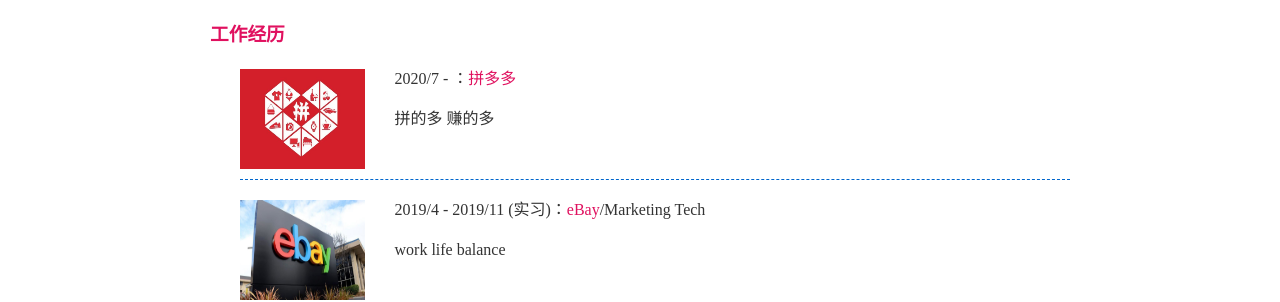
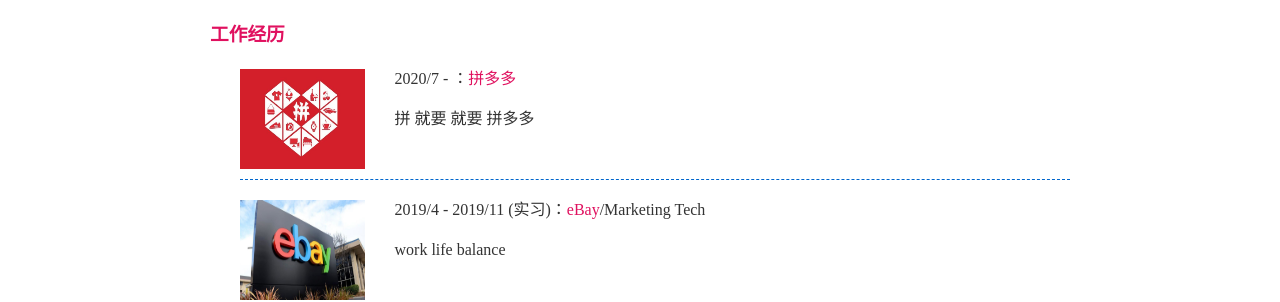
Before and after one commit to ruanwenjun/ruanwenjun.github.io, a Jekyll site: the page built from about/about.html, in a window 1280 px wide. Shown: the part 1290-1592 px from the top of the page. Built offline with Jekyll 4.4.1, drawn with Linux system fonts in a browser that asks for light colours; nearby versions of some CDN libraries; comment, search, counter and statistics services are not loaded.

Commit message:
change about.html

```diff
--- a/about/about.html
+++ b/about/about.html
@@ -50,7 +50,7 @@
             </div>
             <div style="float:left;line-height:20px;width:70%;">
                 <p>2020/7 -  ：<a href="https://www.pinduoduo.com/">拼多多</a></p>
-                <p>拼的多 赚的多</p>
+                <p>拼 就要 就要 拼多多</p>
             </div>
         </li>
 
```
